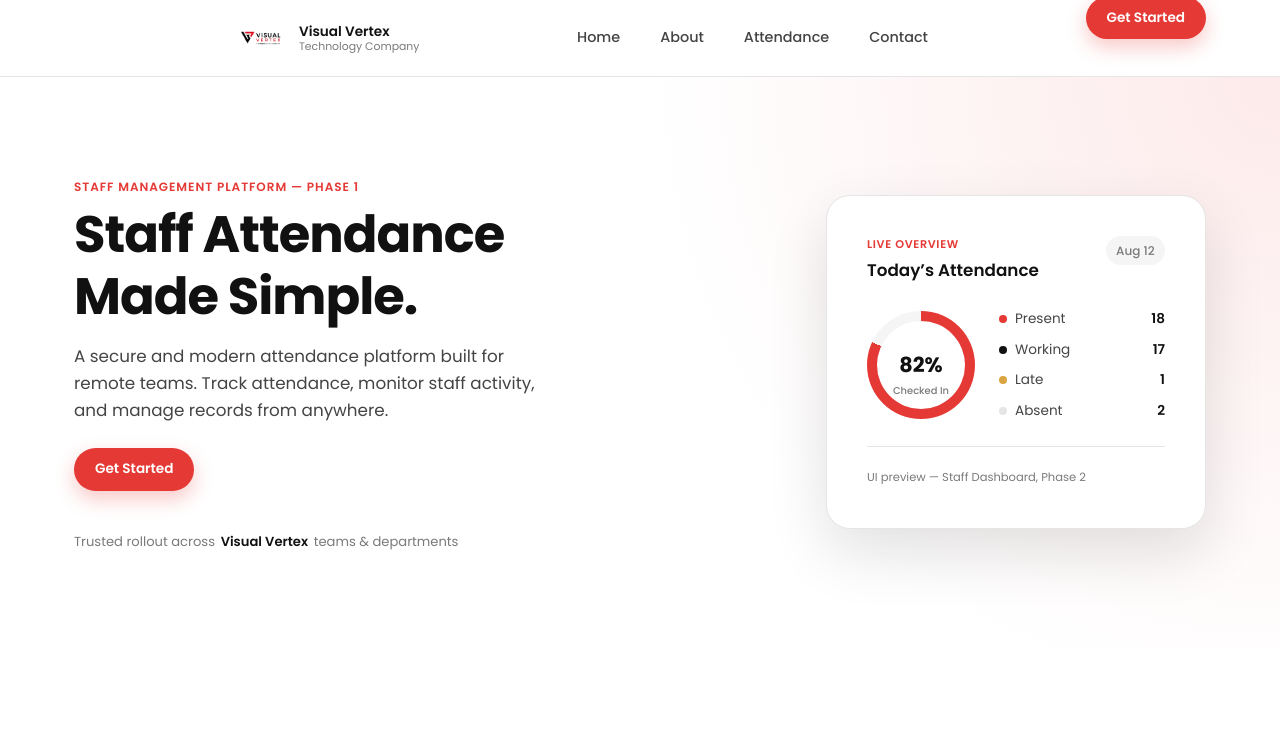
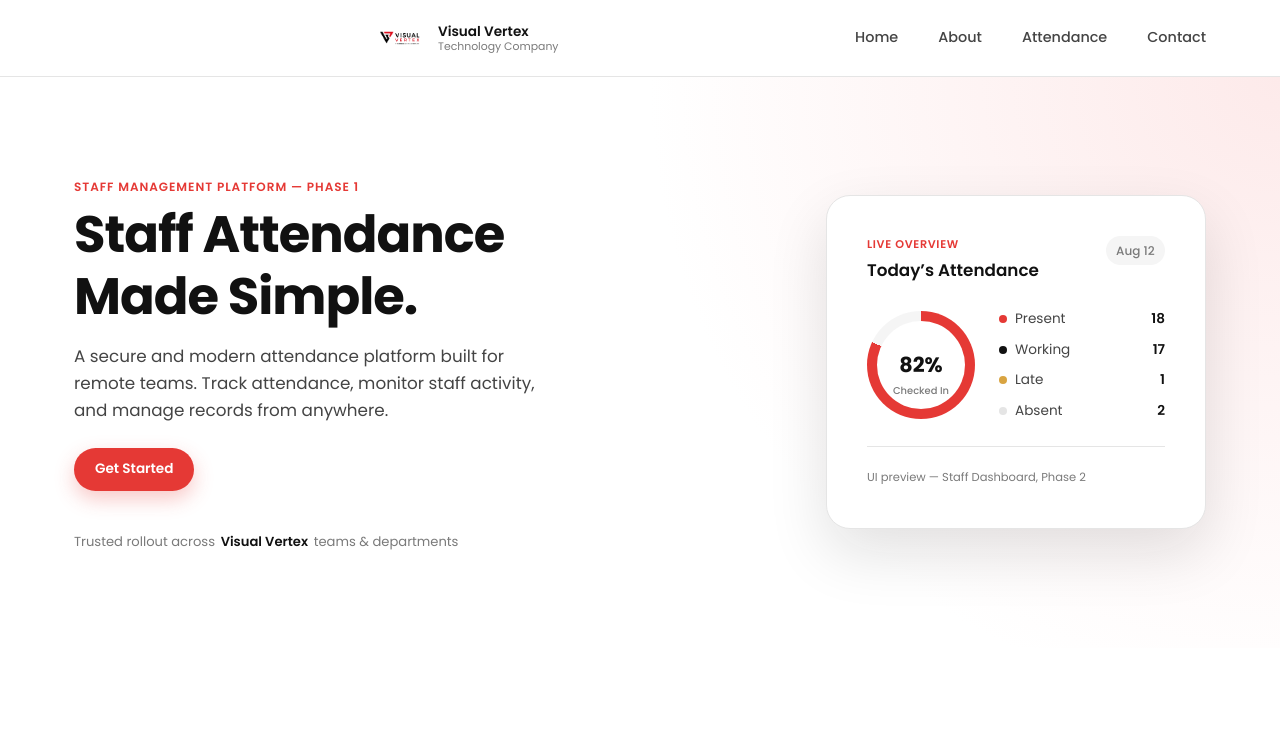
Before and after one commit to olakojotobi89-maker/visual-vertex-attendance-system, a website: page index.html in a window 1280 px wide. Shown: the top 741 px of the page. Drawn offline with Linux system fonts and the light colour scheme.

Commit message:
Latest update

```diff
--- a/index.html
+++ b/index.html
@@ -50,11 +50,7 @@
         <a href="#contact">Contact</a>
       </nav>
 
-     <div class="hero-buttons">
-    <a href="login.html" class="btn btn-primary btn-sm">
-        Get Started
-    </a>
-</div>
+
 
       <!-- Mobile hamburger placeholder (no JS yet) -->
       <button class="hamburger" type="button" aria-label="Open menu" aria-expanded="false">
```
